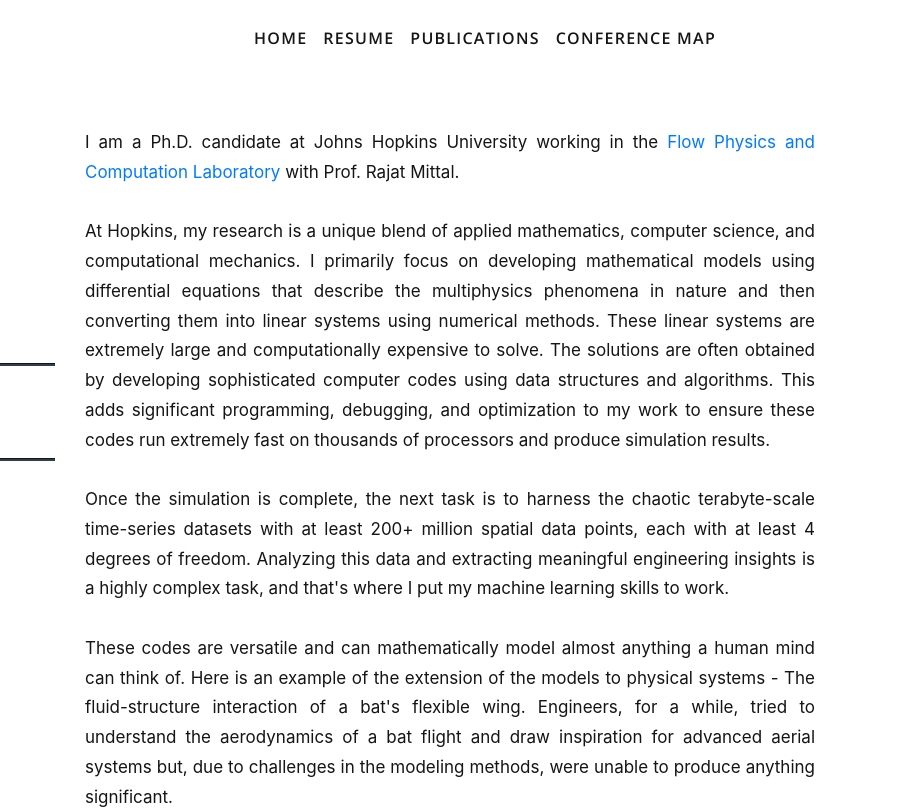
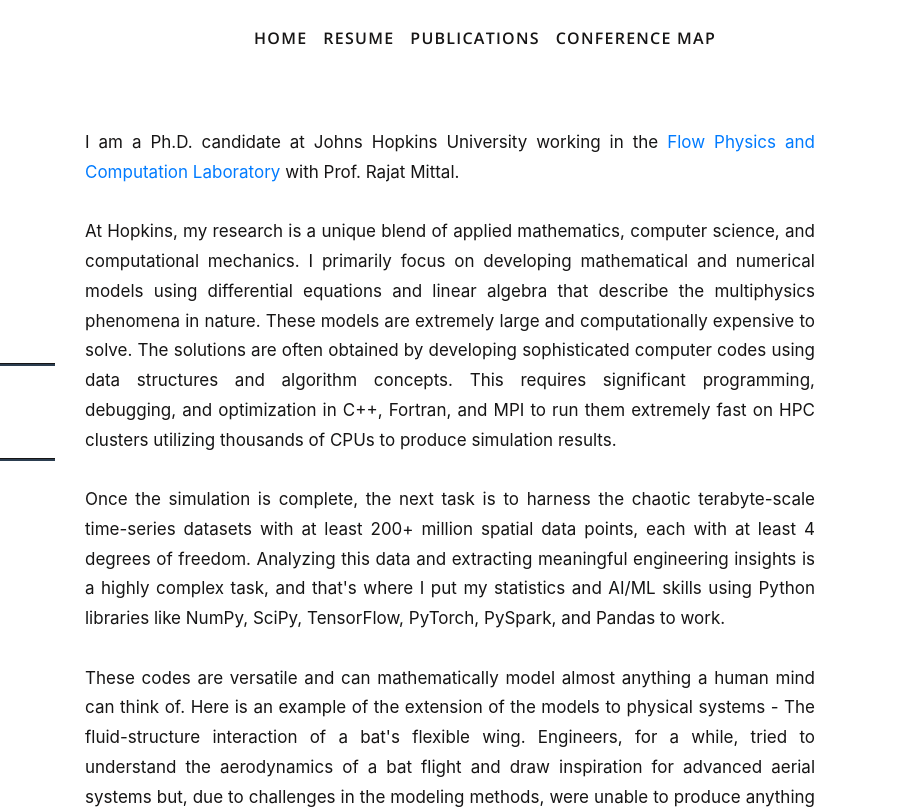
Before and after one commit to sushrutkr/sushrutkr.github.io, a plain HTML site: page index.html in a window 1280 px wide. Shown: the top 809 px of the page, 380-1280 px from the left. Drawn offline with nearby package versions, Linux system fonts and the light colour scheme; files whose address does not match are found by name.

Commit message:
Update index.html

```diff
--- a/index.html
+++ b/index.html
@@ -121,9 +121,9 @@
                     <p class="text-justify">
                         I am a Ph.D. candidate at Johns Hopkins University working in the <a href="https://engineering.jhu.edu/fsag/" target="_blank">Flow Physics and Computation Laboratory</a> with Prof. Rajat Mittal. <br><br>
 
-                        At Hopkins, my research is a unique blend of applied mathematics, computer science, and computational mechanics. I primarily focus on developing mathematical models using differential equations that describe the multiphysics phenomena in nature and then converting them into linear systems using numerical methods. These linear systems are extremely large and computationally expensive to solve. The solutions are often obtained by developing sophisticated computer codes using data structures and algorithms. This adds significant programming, debugging, and optimization to my work to ensure these codes run extremely fast on thousands of processors and produce simulation results.
+                        At Hopkins, my research is a unique blend of applied mathematics, computer science, and computational mechanics. I primarily focus on developing mathematical and numerical models using differential equations and linear algebra that describe the multiphysics phenomena in nature. These models are extremely large and computationally expensive to solve. The solutions are often obtained by developing sophisticated computer codes using data structures and algorithm concepts. This requires significant programming, debugging, and optimization in C++, Fortran, and MPI to run them extremely fast on HPC clusters utilizing thousands of CPUs to produce simulation results.
                         <br><br>
-                        Once the simulation is complete, the next task is to harness the chaotic terabyte-scale time-series datasets with at least 200+ million spatial data points, each with at least 4 degrees of freedom. Analyzing this data and extracting meaningful engineering insights is a highly complex task, and that's where I put my machine learning skills to work.
+                        Once the simulation is complete, the next task is to harness the chaotic terabyte-scale time-series datasets with at least 200+ million spatial data points, each with at least 4 degrees of freedom. Analyzing this data and extracting meaningful engineering insights is a highly complex task, and that's where I put my statistics and AI/ML skills using Python libraries like NumPy, SciPy, TensorFlow, PyTorch, PySpark, and Pandas to work.
                         <br><br>
                         These codes are versatile and can mathematically model almost anything a human mind can think of. Here is an example of the extension of the models to physical systems - The fluid-structure interaction of a bat's flexible wing. Engineers, for a while, tried to understand the aerodynamics of a bat flight and draw inspiration for advanced aerial systems but, due to challenges in the modeling methods, were unable to produce anything significant.
                         <br><br>
```
